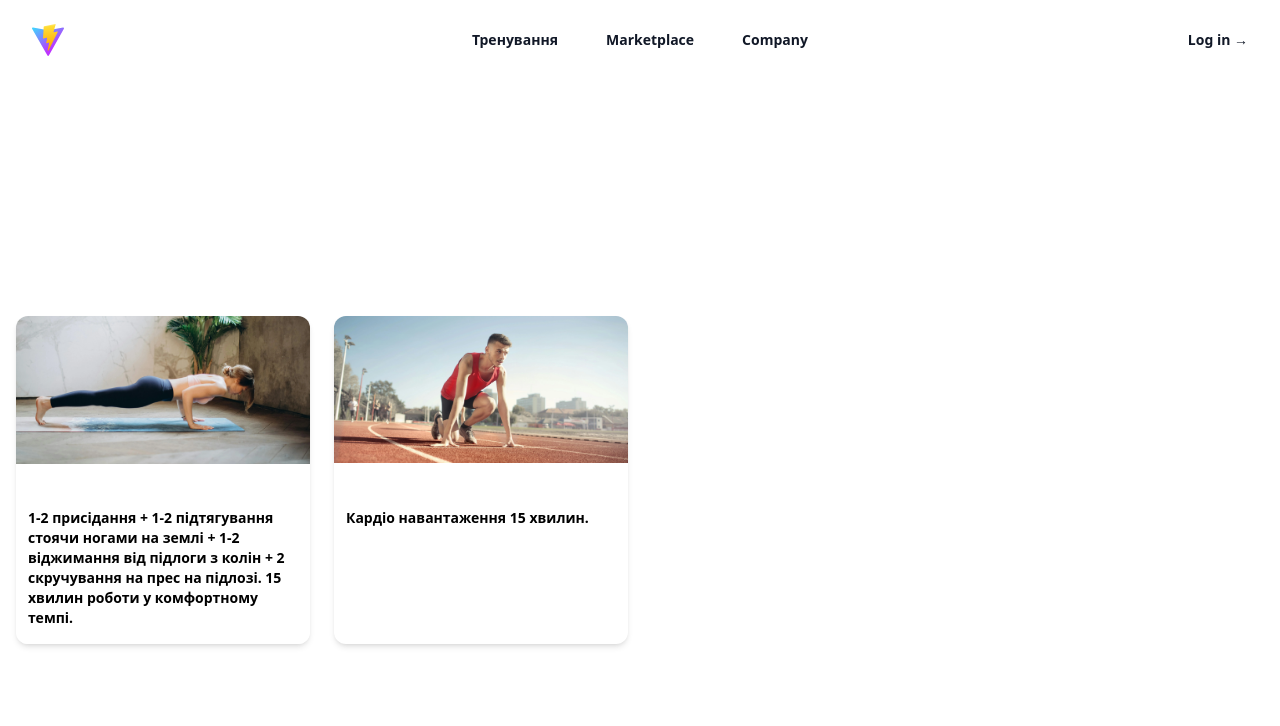
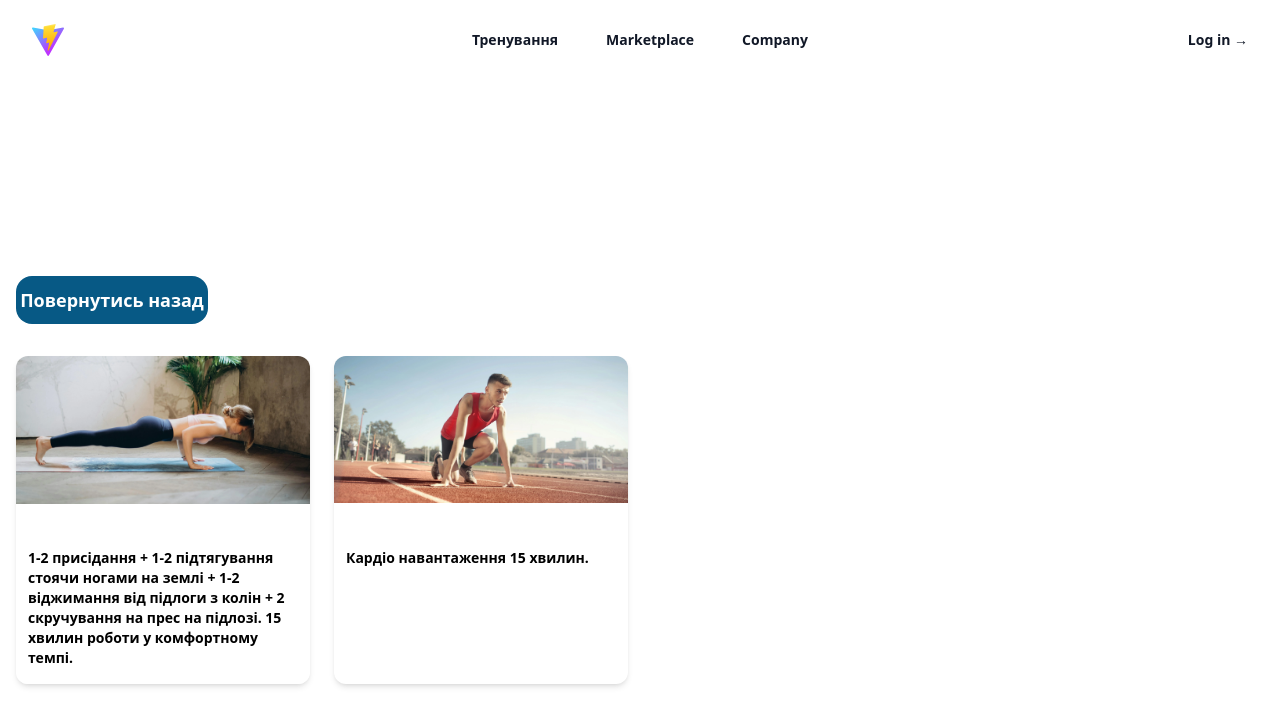
Before and after one commit to Yaroslavvvvvvvv/stp, a Vue app: page /beginner_warm_program in a window 1280 px wide. Shown: the top 726 px of the page. Built offline with nearby package versions, Linux system fonts and the light colour scheme.

Commit message:
add button in beginner warm programm

```diff
--- a/src/views/kits/ beginner_basic_training/beginner_basic_program/BeginnerWarmProgram.vue
+++ b/src/views/kits/ beginner_basic_training/beginner_basic_program/BeginnerWarmProgram.vue
@@ -5,6 +5,12 @@
 <template>
   <div class="relative flex min-h-screen flex-col justify-center overflow-hidden bg-gray- py-6 sm:py-12">
     <div class="mx-auto max-w-screen-xl px-4 w-full">
+      <router-link to="/beginner_warm">
+      <button class="mb-8 group relative h-12 w-48 overflow-hidden rounded-2xl bg-sky-800 text-lg font-bold text-white">
+        Повернутись назад
+        <div class="absolute inset-0 h-full w-full scale-0 rounded-2xl transition-all duration-300 group-hover:scale-100 group-hover:bg-white/30"></div>
+      </button>
+      </router-link>
       <div class="grid w-full sm:grid-cols-2 xl:grid-cols-4 gap-6">
         <div class="relative flex flex-col shadow-md rounded-xl overflow-hidden hover:shadow-lg hover:-translate-y-1 transition-all duration-300 max-w-sm">
           <div class="h-auto overflow-hidden">
```
